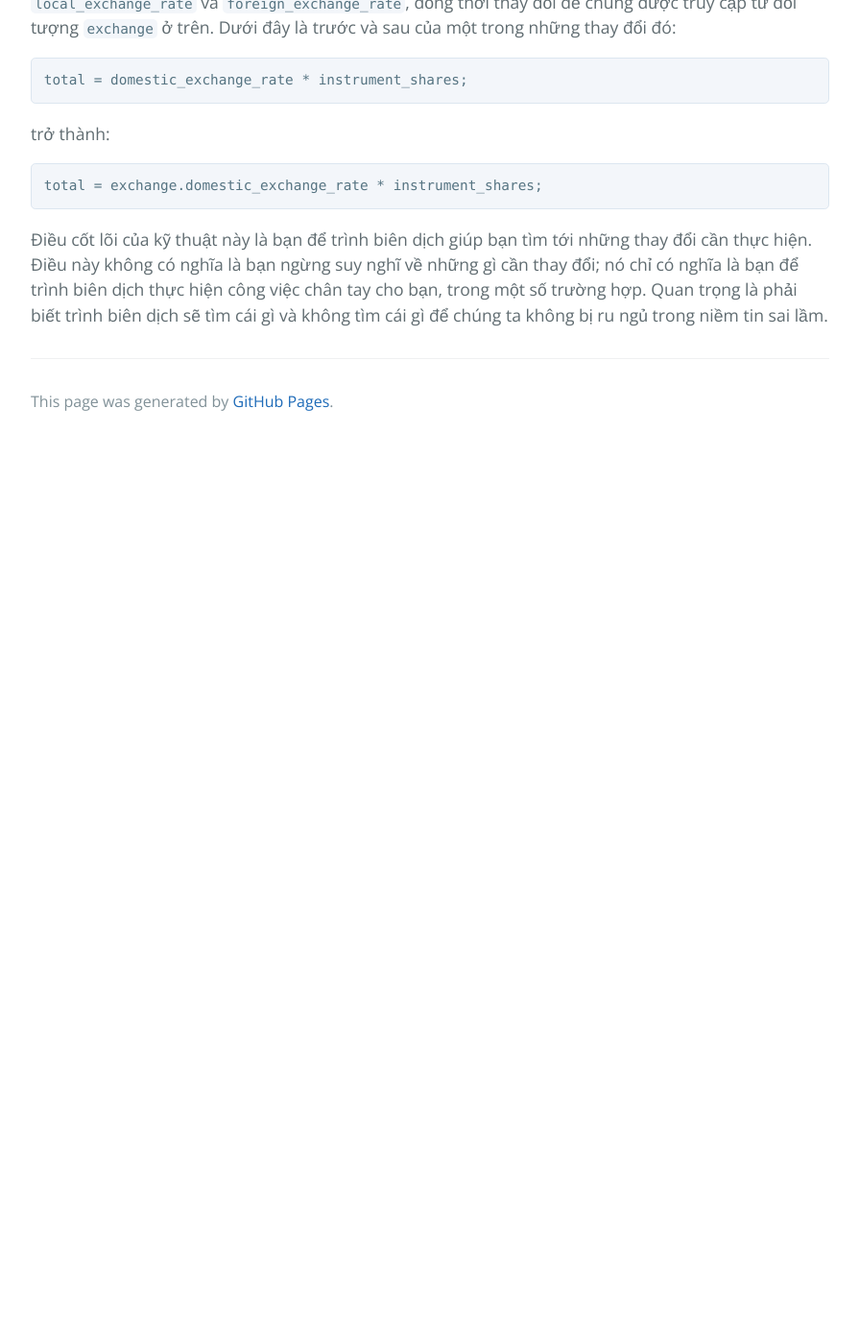
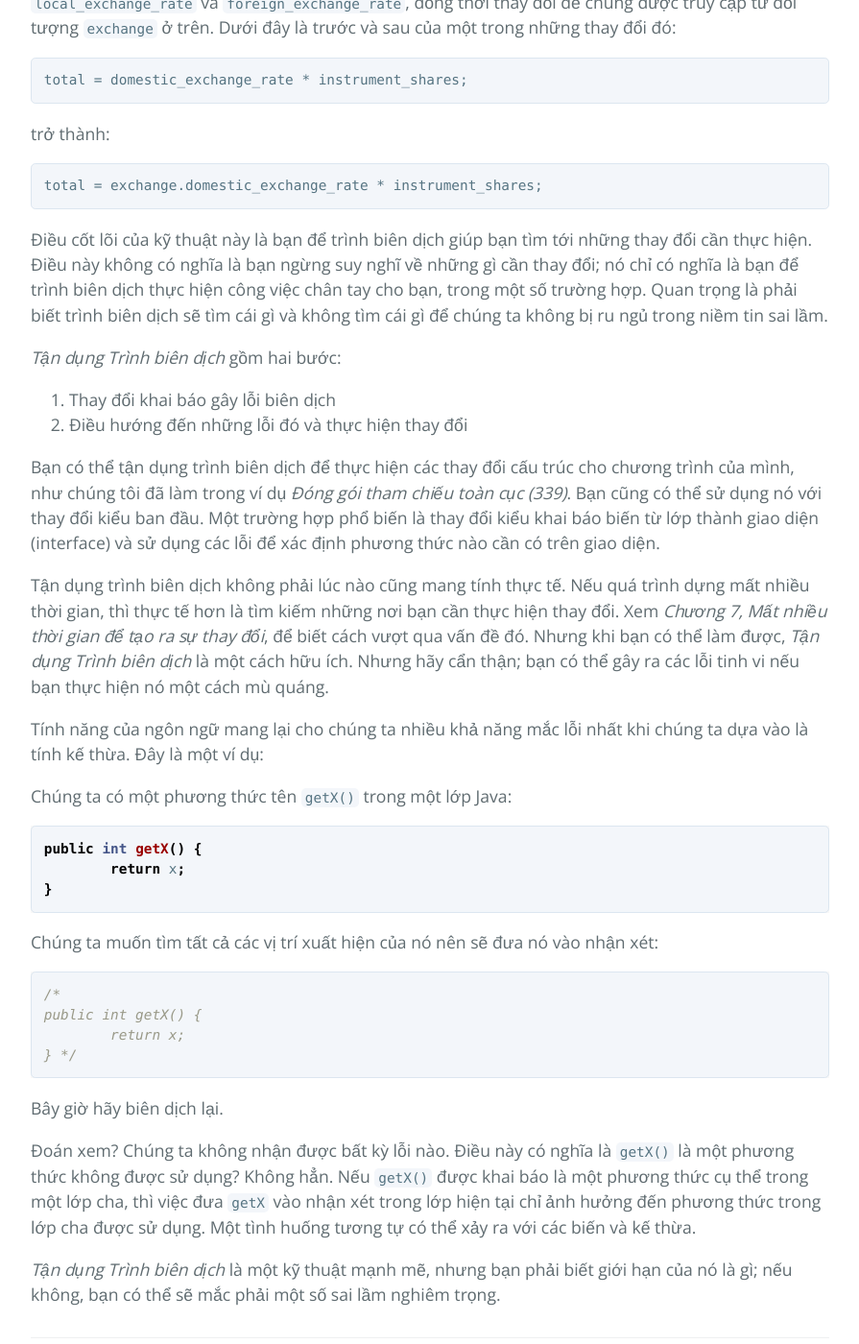
Before and after one commit to HaiBV/haibv.github.io, a Jekyll site: the page built from working-effectively-with-legacy-code/chapter-23-how-do-i-know-that-im-not-breaking-anything.md, in a window 1280 px wide and 1400 px high, scrolled down 7070 px. Shown: the whole window at 96% size, without its empty margins (192-1087 px from the left). Built offline with Jekyll 4.4.1, drawn with Linux system fonts in a browser that asks for light colours; our own code applies the rules of GitHub Pages for plain Markdown files; before the commit the page ends 7532 px from its top, so only the background shows below that; some of the changed text lies outside the part shown.

Commit message:
Book - Working Efectively with Legacy Code - P2 - C23

````diff
--- a/working-effectively-with-legacy-code/chapter-23-how-do-i-know-that-im-not-breaking-anything.md
+++ b/working-effectively-with-legacy-code/chapter-23-how-do-i-know-that-im-not-breaking-anything.md
@@ -152,7 +152,7 @@ double domestic_exchange_rate;
 double foreign_exchange_rate;
 ```
 
-Một nhóm phương thức trong cùng tệp sử dụng các biến đó, nhưng tôi muốn tìm một số cách để thay đổi chúng khi kiểm thử nên tôi sử dụng kỹ thuật _Đóng gói tham chiếu toàn cục_ (339) cho phần danh mục.
+Một nhóm phương thức trong cùng tệp sử dụng các biến đó, nhưng tôi muốn tìm một số cách để thay đổi chúng khi kiểm thử nên tôi sử dụng kỹ thuật _Đóng gói tham chiếu toàn cục (339)_ cho phần danh mục.
 
 Để làm điều này, tôi viết một lớp xung quanh các khai báo và khai báo một biến của lớp đó.
 
@@ -180,3 +180,37 @@ total = exchange.domestic_exchange_rate * instrument_shares;
 ```
 
 Điều cốt lõi của kỹ thuật này là bạn để trình biên dịch giúp bạn tìm tới những thay đổi cần thực hiện. Điều này không có nghĩa là bạn ngừng suy nghĩ về những gì cần thay đổi; nó chỉ có nghĩa là bạn để trình biên dịch thực hiện công việc chân tay cho bạn, trong một số trường hợp. Quan trọng là phải biết trình biên dịch sẽ tìm cái gì và không tìm cái gì để chúng ta không bị ru ngủ trong niềm tin sai lầm.
+
+_Tận dụng Trình biên dịch_ gồm hai bước:
+1. Thay đổi khai báo gây lỗi biên dịch
+2. Điều hướng đến những lỗi đó và thực hiện thay đổi
+
+Bạn có thể tận dụng trình biên dịch để thực hiện các thay đổi cấu trúc cho chương trình của mình, như chúng tôi đã làm trong ví dụ _Đóng gói tham chiếu toàn cục (339)_. Bạn cũng có thể sử dụng nó với thay đổi kiểu ban đầu. Một trường hợp phổ biến là thay đổi kiểu khai báo biến từ lớp thành giao diện (interface) và sử dụng các lỗi để xác định phương thức nào cần có trên giao diện.
+
+Tận dụng trình biên dịch không phải lúc nào cũng mang tính thực tế. Nếu quá trình dựng mất nhiều thời gian, thì thực tế hơn là tìm kiếm những nơi bạn cần thực hiện thay đổi. Xem _Chương 7, Mất nhiều thời gian để tạo ra sự thay đổi_, để biết cách vượt qua vấn đề đó. Nhưng khi bạn có thể làm được, _Tận dụng Trình biên dịch_ là một cách hữu ích. Nhưng hãy cẩn thận; bạn có thể gây ra các lỗi tinh vi nếu bạn thực hiện nó một cách mù quáng.
+
+Tính năng của ngôn ngữ mang lại cho chúng ta nhiều khả năng mắc lỗi nhất khi chúng ta dựa vào là tính kế thừa. Đây là một ví dụ:
+
+Chúng ta có một phương thức tên `getX()` trong một lớp Java:
+
+```java
+public int getX() {
+	return x;
+}
+```
+
+
+Chúng ta muốn tìm tất cả các vị trí xuất hiện của nó nên sẽ đưa nó vào nhận xét:
+
+```java
+/*
+public int getX() {
+	return x;
+} */
+```
+
+Bây giờ hãy biên dịch lại.
+
+Đoán xem? Chúng ta không nhận được bất kỳ lỗi nào. Điều này có nghĩa là `getX()` là một phương thức không được sử dụng? Không hẳn. Nếu `getX()` được khai báo là một phương thức cụ thể trong một lớp cha, thì việc đưa `getX` vào nhận xét trong lớp hiện tại chỉ ảnh hưởng đến phương thức trong lớp cha được sử dụng. Một tình huống tương tự có thể xảy ra với các biến và kế thừa.
+
+_Tận dụng Trình biên dịch_ là một kỹ thuật mạnh mẽ, nhưng bạn phải biết giới hạn của nó là gì; nếu không, bạn có thể sẽ mắc phải một số sai lầm nghiêm trọng.
````
